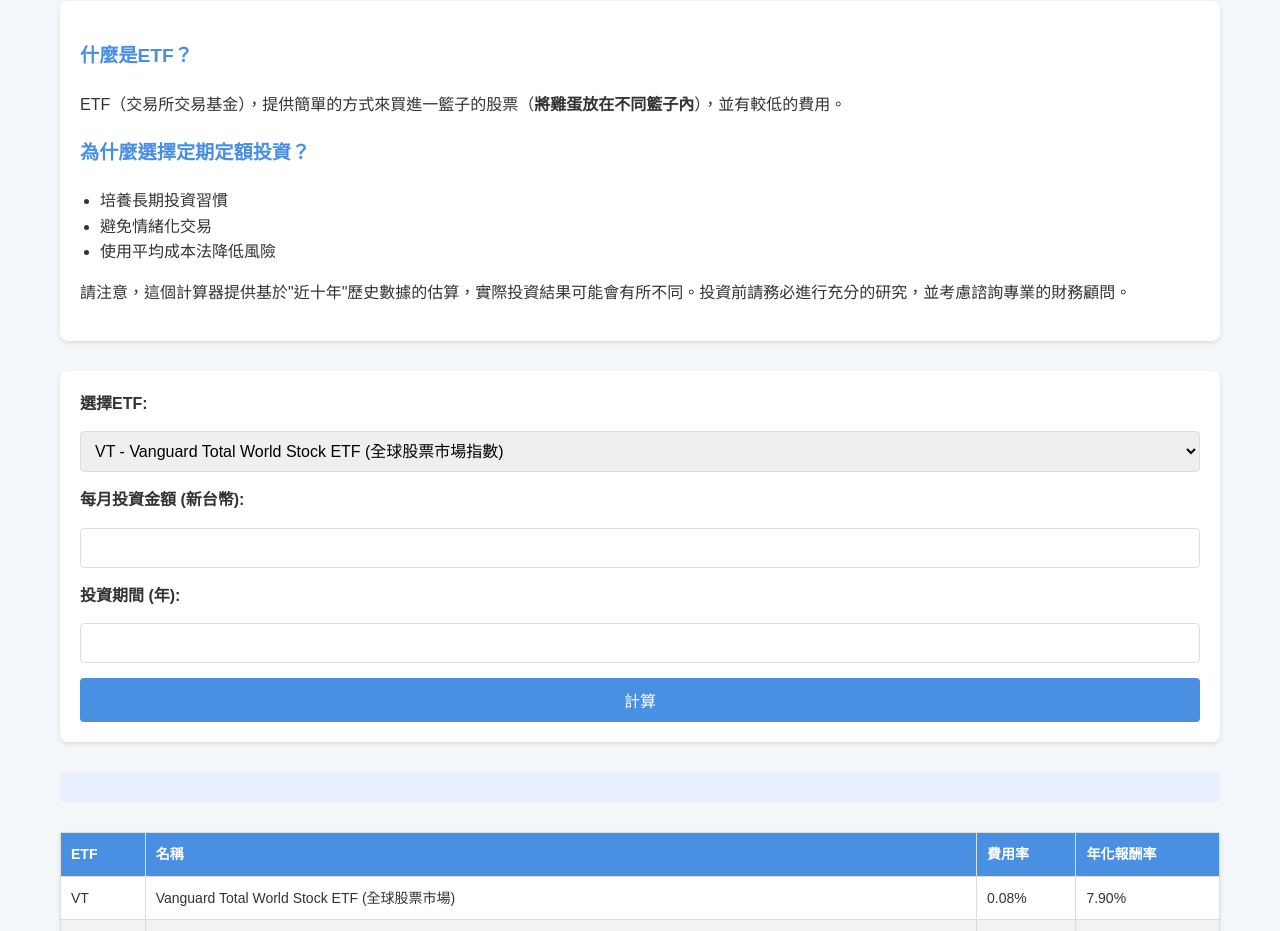
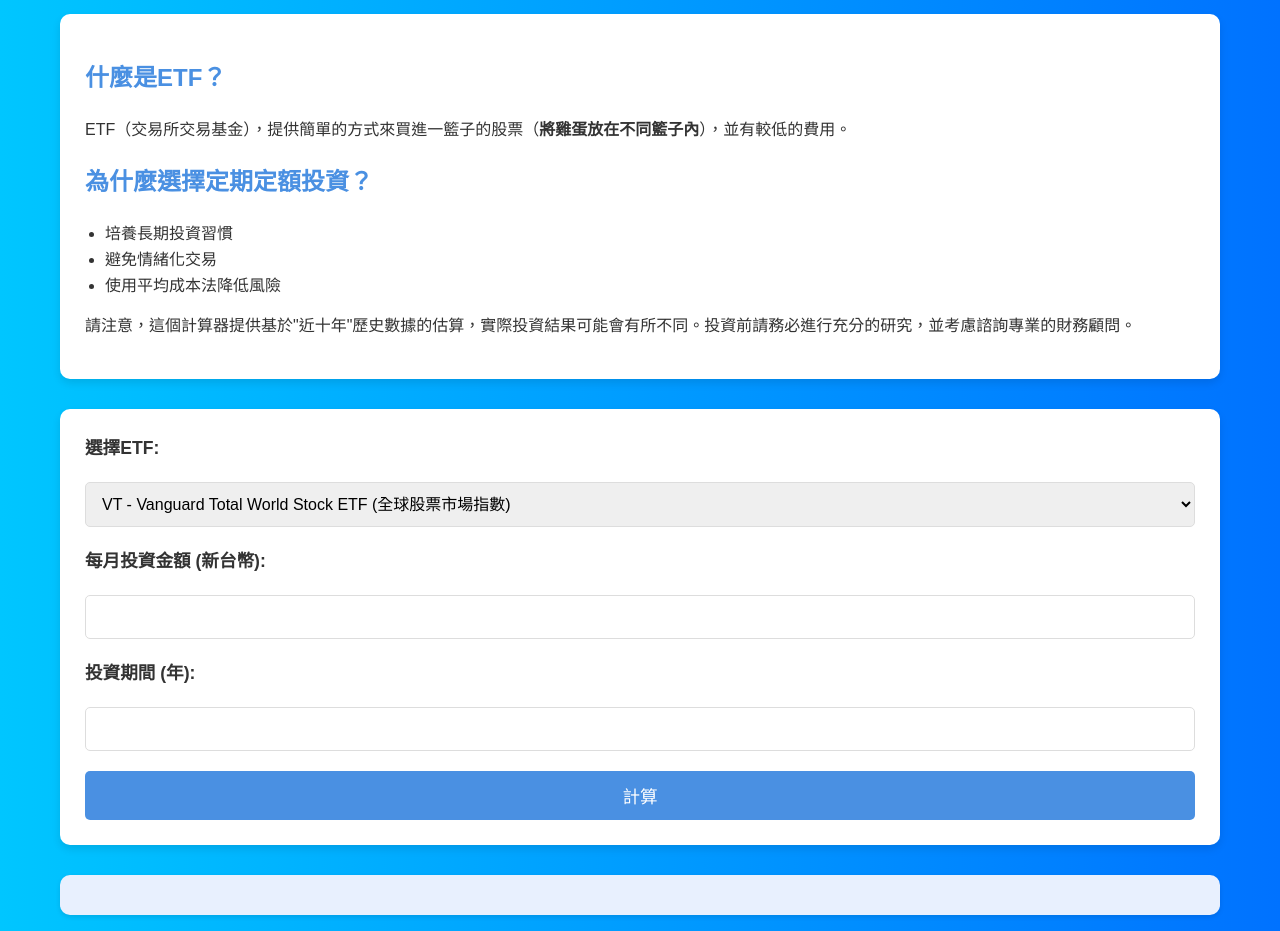
Before and after one commit to adam-milan/etf-investment-calculator, a plain HTML site: page index.html in a window 1280 px wide. Shown: the part 110-1041 px from the top of the page. Drawn offline with Linux system fonts and the light colour scheme.

Commit message:
Update index.html

```diff
--- a/index.html
+++ b/index.html
@@ -10,6 +10,8 @@
             --background-color: #f4f7fa;
             --text-color: #333;
             --card-background: #ffffff;
+            --hover-color: #3a7bd5;
+            --shadow-color: rgba(0, 0, 0, 0.1);
         }
 
         * {
@@ -22,7 +24,7 @@
             font-family: 'Arial', sans-serif;
             line-height: 1.6;
             color: var(--text-color);
-            background-color: var(--background-color);
+            background: linear-gradient(to right, #00c6ff, #0072ff);
             padding: 20px;
         }
 
@@ -39,20 +41,25 @@
 
         h1 {
             text-align: center;
-            font-size: 2rem;
+            font-size: 2.5rem;
         }
 
         .introduction {
             background-color: var(--card-background);
-            border-radius: 8px;
-            padding: 20px;
+            border-radius: 10px;
+            padding: 25px;
             margin-bottom: 30px;
-            box-shadow: 0 2px 4px rgba(0,0,0,0.1);
+            box-shadow: 0 4px 8px var(--shadow-color);
+            transition: box-shadow 0.3s ease;
+        }
+
+        .introduction:hover {
+            box-shadow: 0 8px 16px var(--shadow-color);
         }
 
         .introduction h2 {
             color: var(--primary-color);
-            font-size: 1.2rem;
+            font-size: 1.5rem;
             margin-top: 20px;
         }
 
@@ -67,24 +74,36 @@
         .calculator-form {
             display: flex;
             flex-direction: column;
-            gap: 15px;
+            gap: 20px;
             margin-bottom: 30px;
             background-color: var(--card-background);
-            padding: 20px;
-            border-radius: 8px;
-            box-shadow: 0 2px 4px rgba(0,0,0,0.1);
+            padding: 25px;
+            border-radius: 10px;
+            box-shadow: 0 4px 8px var(--shadow-color);
+            transition: box-shadow 0.3s ease;
+        }
+
+        .calculator-form:hover {
+            box-shadow: 0 8px 16px var(--shadow-color);
         }
 
         label {
             font-weight: bold;
+            font-size: 1.1rem;
         }
 
         select, input[type="number"], button {
             width: 100%;
-            padding: 10px;
+            padding: 12px;
             border: 1px solid #ddd;
-            border-radius: 4px;
+            border-radius: 5px;
             font-size: 16px;
+            transition: border 0.3s ease, background-color 0.3s ease;
+        }
+
+        select:focus, input[type="number"]:focus {
+            border-color: var(--primary-color);
+            background-color: #f0f8ff;
         }
 
         button {
@@ -92,33 +111,39 @@
             color: white;
             border: none;
             cursor: pointer;
-            transition: background-color 0.3s ease;
+            font-size: 1.1rem;
+            padding: 12px;
+            border-radius: 5px;
+            transition: background-color 0.3s ease, transform 0.3s ease;
         }
 
         button:hover {
-            background-color: #3a7bd5;
+            background-color: var(--hover-color);
+            transform: scale(1.05);
         }
 
         #result {
             margin-top: 20px;
-            padding: 15px;
+            padding: 20px;
             background-color: #e8f0fe;
-            border-radius: 4px;
+            border-radius: 10px;
+            box-shadow: 0 2px 5px var(--shadow-color);
         }
 
         .etf-table {
             width: 100%;
             border-collapse: collapse;
             margin-top: 30px;
-            font-size: 14px;
+            font-size: 16px;
             background-color: var(--card-background);
-            box-shadow: 0 2px 4px rgba(0,0,0,0.1);
+            box-shadow: 0 4px 8px var(--shadow-color);
         }
 
         .etf-table th, .etf-table td {
             border: 1px solid #ddd;
-            padding: 10px;
+            padding: 12px;
             text-align: left;
+            font-size: 1rem;
         }
 
         .etf-table th {
@@ -130,6 +155,10 @@
             background-color: #f2f2f2;
         }
 
+        .etf-table tr:hover {
+            background-color: #e0e0e0;
+        }
+
         .annual-return {
             color: red;
             font-size: 1.2em;
@@ -138,11 +167,11 @@
 
         @media (max-width: 768px) {
             .etf-table {
-                font-size: 12px;
+                font-size: 14px;
             }
 
             .etf-table th, .etf-table td {
-                padding: 6px;
+                padding: 8px;
             }
         }
     </style>
```
